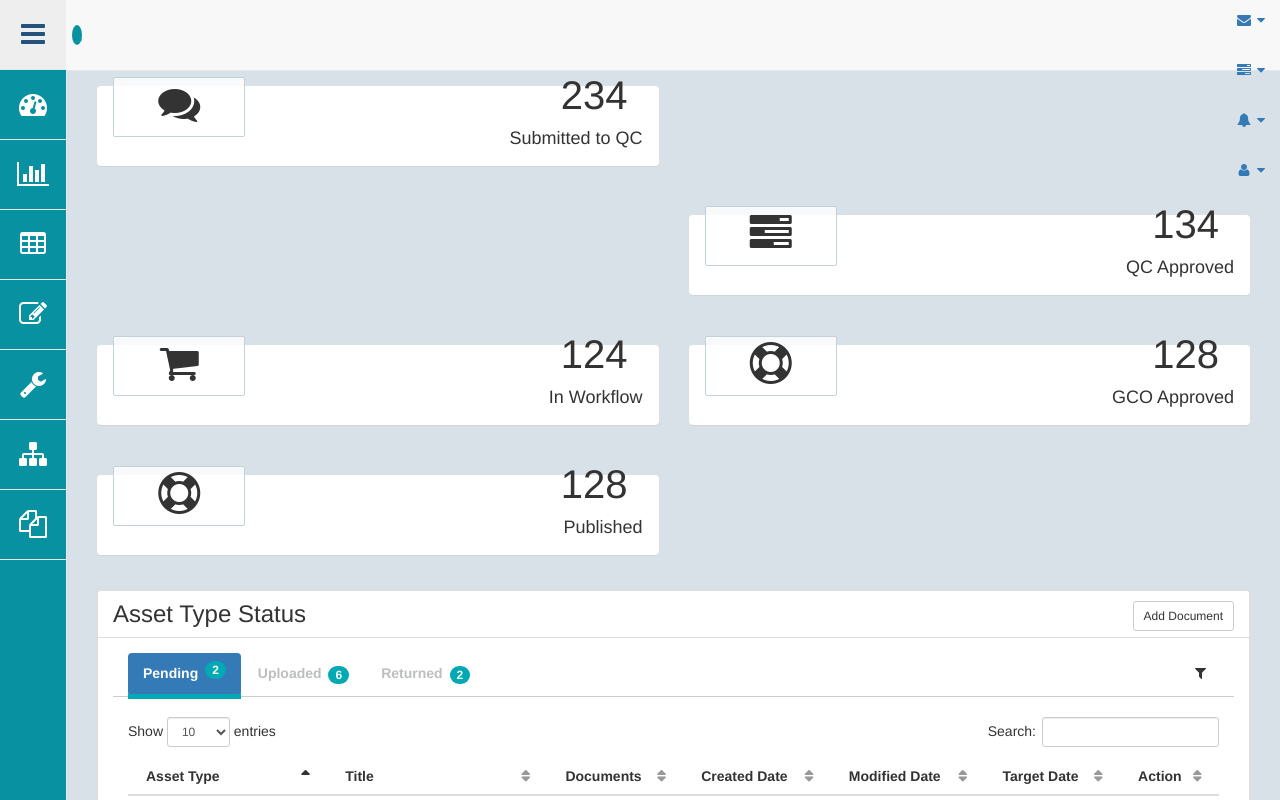
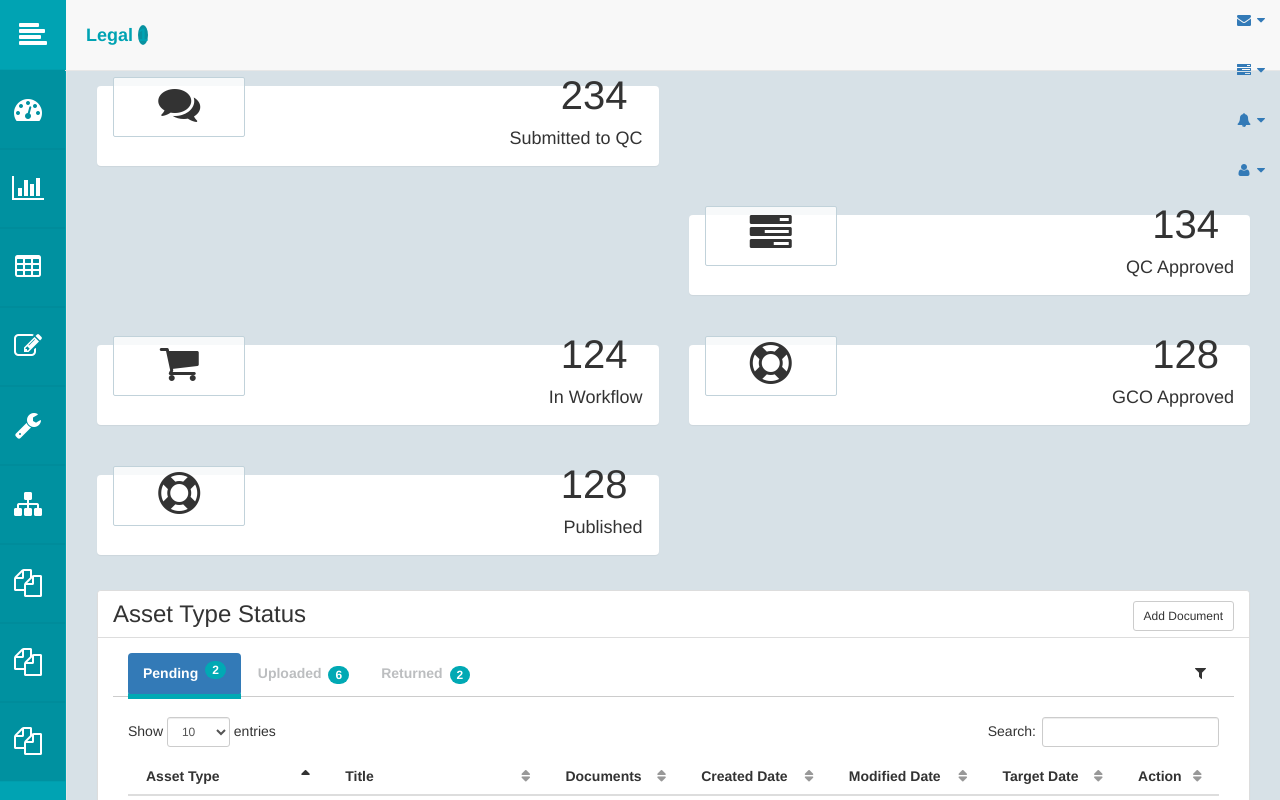
Before and after one commit to sushilkundu143/admin-dashboard, a website with bundled scripts: page index.html in a window 1280 px wide. Shown: the top 800 px of the page. Built offline with nearby package versions, Linux system fonts and the light colour scheme.

Commit message:
add sidebar and navigation fixes

```diff
--- a/gruntfile.js
+++ b/gruntfile.js
@@ -9,17 +9,16 @@ module.exports = function (grunt) {
     },
     watch: {
       scripts: {
-        files: ['**/*.js'],
-        tasks: ['jshint'],
+        files: ['scss/**.scss'],
+        tasks: ['sass'],
         options: {
           spawn: false,
         },
       },
     },
   });
-
+  grunt.loadNpmTasks('grunt-contrib-watch');
   grunt.loadNpmTasks('grunt-node-sass');
-  grunt.registerTask('default', ['sass']);
-  grunt.loadNpmTasks('grunt-contrib-watch');
+  grunt.registerTask('default', ['sass', 'watch']);
 
 };
--- a/index.html
+++ b/index.html
@@ -53,6 +53,8 @@
         <!-- Navigation -->
         <nav class="navbar navbar-default navbar-static-top bg-nav " role="navigation" style="margin-bottom: 0; height:71px !important">
             <div class="navbar-header">
+                    <a href="javascript:void(0)" class="toggle-btn"><i class="fa fa-align-left fa-2x"></i> <!-- Dashboard -->
+                    </a>
                 <button type="button" class="navbar-toggle" data-toggle="collapse" data-target=".navbar-collapse">
                     <span class="sr-only">Toggle navigation</span>
                     <span class="icon-bar"></span>
@@ -276,32 +278,108 @@
             <div class="navbar-default sidebar bg-sidebar" role="navigation">
                 <div class="sidebar-nav navbar-collapse">
                     <ul class="nav" id="side-menu">
-                         <li>
-                            <a href="index.html"><i class="fa fa-bars fa-fw fa-2x"></i> <!-- Dashboard --></a>
+
+                        <li>
+                             <a href="index.html">
+                                 <div class="menu-item">
+                                    <i class="fa fa-dashboard fa-fw fa-2x"></i> <!-- Dashboard -->
+                                </div>
+                                <div class="menu-item-desc">
+                                   <span>Dashboard</span>
+                                </div>
+                            </a>
                         </li>
                         <li>
-                            <a href="index.html"><i class="fa fa-dashboard fa-fw fa-2x"></i> <!-- Dashboard --></a>
-                        </li>
-                        <li>
-                            <a href="#"><i class="fa fa-bar-chart-o fa-fw fa-2x"></i>  <!-- Charts --> </a>
+                            <a href="#">
+                                <div class="menu-item">
+                                    <i class="fa fa-bar-chart-o fa-fw fa-2x"></i>  <!-- Charts -->
+                                </div>
+                                <div class="menu-item-desc">
+                                    <span>COMPLIANCE POLICY</span>
+                                </div>
+                            </a>
                             <!-- /.nav-second-level -->
                         </li>
                         <li>
-                            <a href="tables.html"><i class="fa fa-table fa-fw fa-2x"></i> <!-- Tables --> </a>
+                            <a href="tables.html">
+                                <div class="menu-item">
+                                    <i class="fa fa-table fa-fw fa-2x"></i>
+                                </div>
+                                <!-- Tables -->
+                                <div class="menu-item-desc">
+                                    <span>Contract Management</span>
+                                </div>
+                            </a>
                         </li>
                         <li>
-                            <a href="forms.html"><i class="fa fa-edit fa-fw fa-2x"></i> <!--Forms --></a>
+                            <a href="forms.html">
+                                <div class="menu-item">
+                                    <i class="fa fa-edit fa-fw fa-2x"></i>
+                                 </div>
+                                 <!--Forms -->
+                                <div class="menu-item-desc">
+                                    <span>Board Governance</span>
+                                </div>
+                             </a>
                         </li>
                         <li>
-                            <a href="#"><i class="fa fa-wrench fa-fw fa-2x"></i> <!-- UI Elements --></a>
+                            <a href="#">
+                                <div class="menu-item">
+                                    <i class="fa fa-wrench fa-fw fa-2x"></i>
+                                </div>
+                                <!-- UI Elements -->
+                                <div class="menu-item-desc">
+                                    <span>Project Management</span>
+                                </div>
+                            </a>
                         </li>
                         <li>
-                            <a href="#"><i class="fa fa-sitemap fa-fw fa-2x"></i> <!-- Multi-Level Dropdown --></a>
+                            <a href="#">
+                                <div class="menu-item">
+                                    <i class="fa fa-sitemap fa-fw fa-2x"></i>
+                                </div>
+                                 <!-- Multi-Level Dropdown -->
+                                 <div class="menu-item-desc">
+                                    <span>IPR(Intellectual property rights)</span>
+                                 </div>
+                            </a>
                         </li>
                         <li>
-                            <a href="#"><i class="fa fa-files-o fa-fw fa-2x"></i> <!-- Sample Pages --></a>
+                            <a href="#">
+                                <div class="menu-item">
+                                    <i class="fa fa-files-o fa-fw fa-2x"></i>
+                                </div>
+                               <!-- Sample Pages -->
+                                <div class="menu-item-desc">
+                                    <span>Litigation Management</span>
+                                </div>
+                            </a>
                             <!-- /.nav-second-level -->
                         </li>
+                        <li>
+                                <a href="#">
+                                    <div class="menu-item">
+                                        <i class="fa fa-files-o fa-fw fa-2x"></i>
+                                    </div>
+                                   <!-- Sample Pages -->
+                                    <div class="menu-item-desc">
+                                        <span>Regulatory Management</span>
+                                    </div>
+                                </a>
+                                <!-- /.nav-second-level -->
+                            </li>
+                            <li>
+                                    <a href="#">
+                                        <div class="menu-item">
+                                            <i class="fa fa-files-o fa-fw fa-2x"></i>
+                                        </div>
+                                       <!-- Sample Pages -->
+                                        <div class="menu-item-desc">
+                                            <span>Real Estate Management</span>
+                                        </div>
+                                    </a>
+                                    <!-- /.nav-second-level -->
+                             </li>
                     </ul>
                 </div>
                 <!-- /.sidebar-collapse -->
--- a/scss/_themevar.scss
+++ b/scss/_themevar.scss
@@ -1 +1,2 @@
-$theme-color: #0891a0;
+$theme-color: #00A3B3;
+$sidebar-item-hover-color: #0091A0;
--- a/scss/sb-admin-2.scss
+++ b/scss/sb-admin-2.scss
@@ -94,19 +94,28 @@ body {
         left: auto;
     }
 }
+.navbar-header{
+    a.toggle-btn{
+        float: left;
+        padding:21px 19px;
+        background-color: #00A3B3;
+        color: #fff;
+        height:70px;
 
+    }
+}
 .bg-sidebar {
-    background-color: $theme-color !important;
+    background-color: $sidebar-item-hover-color !important;
 }
 
 .bg-nav {
     background-color: white;
-    z-index: 0 !important;
+    z-index: 10 !important;
 }
 
 .sidebar-nav a {
     color: #fff;
-    padding: 20px 15px !important;
+    padding:0 !important;
 }
 
 .sidebar {
@@ -121,10 +130,32 @@ body {
     }
     ul {
         li {
-            border-bottom: 1px solid #e7e7e7;
+            box-shadow: 0 0 1px 0 rgba(0,0,0,0.2);
+            overflow: hidden;
             a {
-                &.active {
-                    background-color: $theme-color;
+               &:hover > .menu-item-desc {
+                   display: block;
+               }
+                overflow: hidden;
+                div{
+                    float:left !important;
+                    padding:25px 10px 25px 10px;
+                    display:block;
+                }
+                .menu-item{
+                    width:65px;
+                }
+                .menu-item-desc{
+                    display:none;
+                    padding:30px 40px 27px 2px;
+                    height:100% !important;
+                    border-left: 1px solid rgba(255, 255, 255, 0.1);
+                    width:181px;
+                    span{
+                        margin-left:10px;
+                        text-transform: uppercase;
+                        display:inline-block;
+                    }
                 }
             }
         }
@@ -173,7 +204,7 @@ body {
         z-index: 1;
         position: absolute;
         width: auto;
-        margin-top: 0px;
+        margin-top: 70px;
     }
     .navbar-top-links .dropdown-messages,
     .navbar-top-links .dropdown-tasks,
```
Also changed, not shown: dist/css/sb-admin-2.css.
